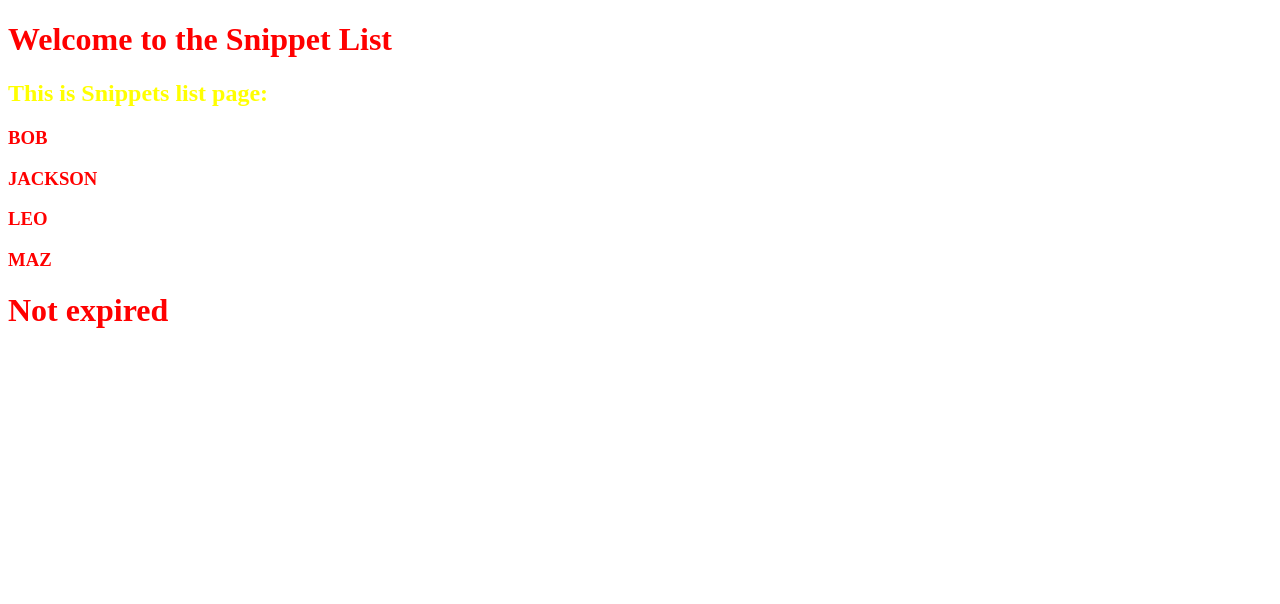
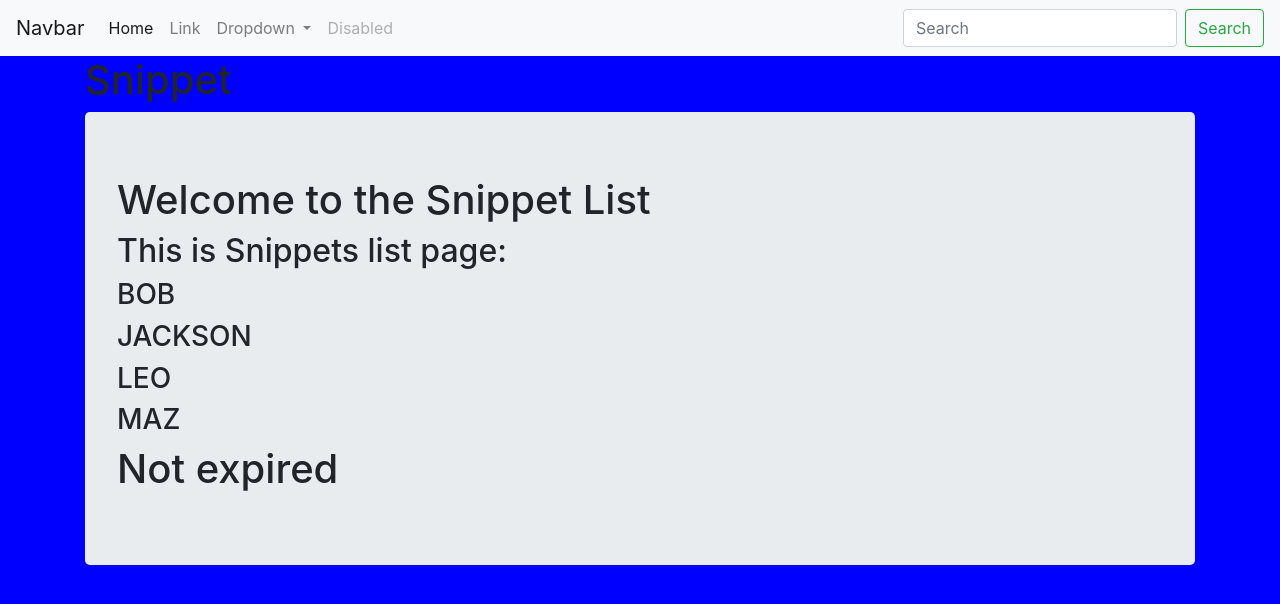
Before and after one commit to princexoleo/django-learning, a Django app: page /snippets/ in a window 1280 px wide. Shown: the top 604 px of the page. Run offline with Django 3.2, Linux system fonts and the light colour scheme; some libraries are stand-ins or nearby versions.

Commit message:
bootstrap-added
body coler changed.
bootstrap link added
navbar added

```diff
--- a/first_lesson/sampleapp/static/css_folder/styles.css
+++ /dev/null
@@ -1,6 +0,0 @@
-body{
-    color: red;
-}
-h2{
-    color: yellow;
-}
--- /dev/null
+++ b/first_lesson/sampleapp/static/snippets/styles.css
@@ -0,0 +1,3 @@
+body{
+    background-color: blue;
+}
--- a/first_lesson/sampleapp/templates/snippets/base.html
+++ b/first_lesson/sampleapp/templates/snippets/base.html
@@ -1,15 +1,59 @@
-{% load staticfiles %}
+{% load static %}
 <!DOCTYPE html>
 <html lang="en" dir="ltr">
     <head>
         <meta charset="utf-8">
         <title>{% block title %}{% endblock title %}</title>
-        <link rel="stylesheet" href="{% static "css_folder/styles.css" %}">
+        <link rel="stylesheet" href="https://stackpath.bootstrapcdn.com/bootstrap/4.3.1/css/bootstrap.min.css" integrity="sha384-ggOyR0iXCbMQv3Xipma34MD+dH/1fQ784/j6cY/iJTQUOhcWr7x9JvoRxT2MZw1T" crossorigin="anonymous">
+        <link rel="stylesheet" href="{% static "snippets/styles.css" %}" type="text/css">
 
     </head>
     <body>
-        {% block content %}
-         <h2>From Base </h2>
-        {% endblock content %}
+
+    <nav class="navbar navbar-expand-lg navbar-light bg-light">
+  <a class="navbar-brand" href="#">Navbar</a>
+  <button class="navbar-toggler" type="button" data-toggle="collapse" data-target="#navbarSupportedContent" aria-controls="navbarSupportedContent" aria-expanded="false" aria-label="Toggle navigation">
+    <span class="navbar-toggler-icon"></span>
+  </button>
+
+  <div class="collapse navbar-collapse" id="navbarSupportedContent">
+    <ul class="navbar-nav mr-auto">
+      <li class="nav-item active">
+        <a class="nav-link" href="#">Home <span class="sr-only">(current)</span></a>
+      </li>
+      <li class="nav-item">
+        <a class="nav-link" href="#">Link</a>
+      </li>
+      <li class="nav-item dropdown">
+        <a class="nav-link dropdown-toggle" href="#" id="navbarDropdown" role="button" data-toggle="dropdown" aria-haspopup="true" aria-expanded="false">
+          Dropdown
+        </a>
+        <div class="dropdown-menu" aria-labelledby="navbarDropdown">
+          <a class="dropdown-item" href="#">Action</a>
+          <a class="dropdown-item" href="#">Another action</a>
+          <div class="dropdown-divider"></div>
+          <a class="dropdown-item" href="#">Something else here</a>
+        </div>
+      </li>
+      <li class="nav-item">
+        <a class="nav-link disabled" href="#" tabindex="-1" aria-disabled="true">Disabled</a>
+      </li>
+    </ul>
+    <form class="form-inline my-2 my-lg-0">
+      <input class="form-control mr-sm-2" type="search" placeholder="Search" aria-label="Search">
+      <button class="btn btn-outline-success my-2 my-sm-0" type="submit">Search</button>
+    </form>
+  </div>
+</nav>
+
+    <div class="container">
+        <h1>Snippet</h1>
+        <div class="jumbotron">
+            {% block content %}
+             <h2>From Base </h2>
+            {% endblock content %}
+        </div>
+
+    </div>
     </body>
 </html>
```
